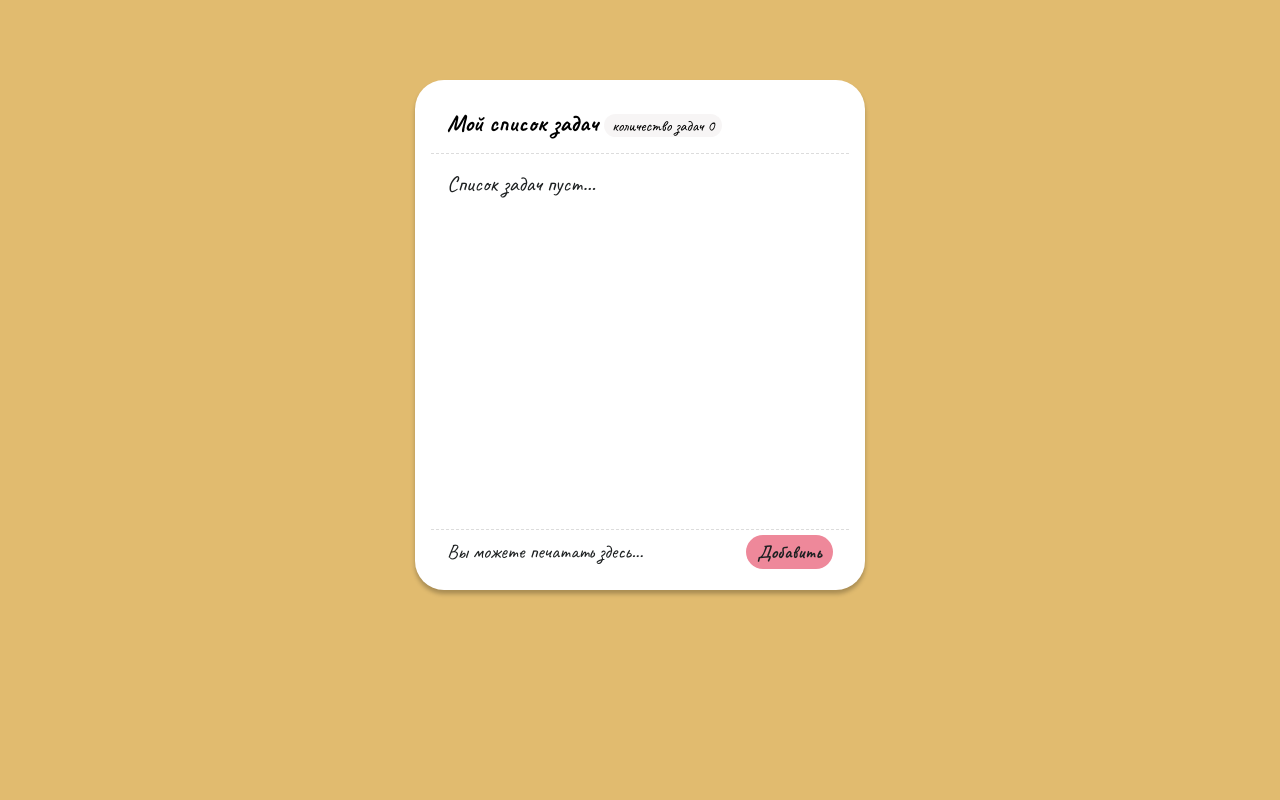
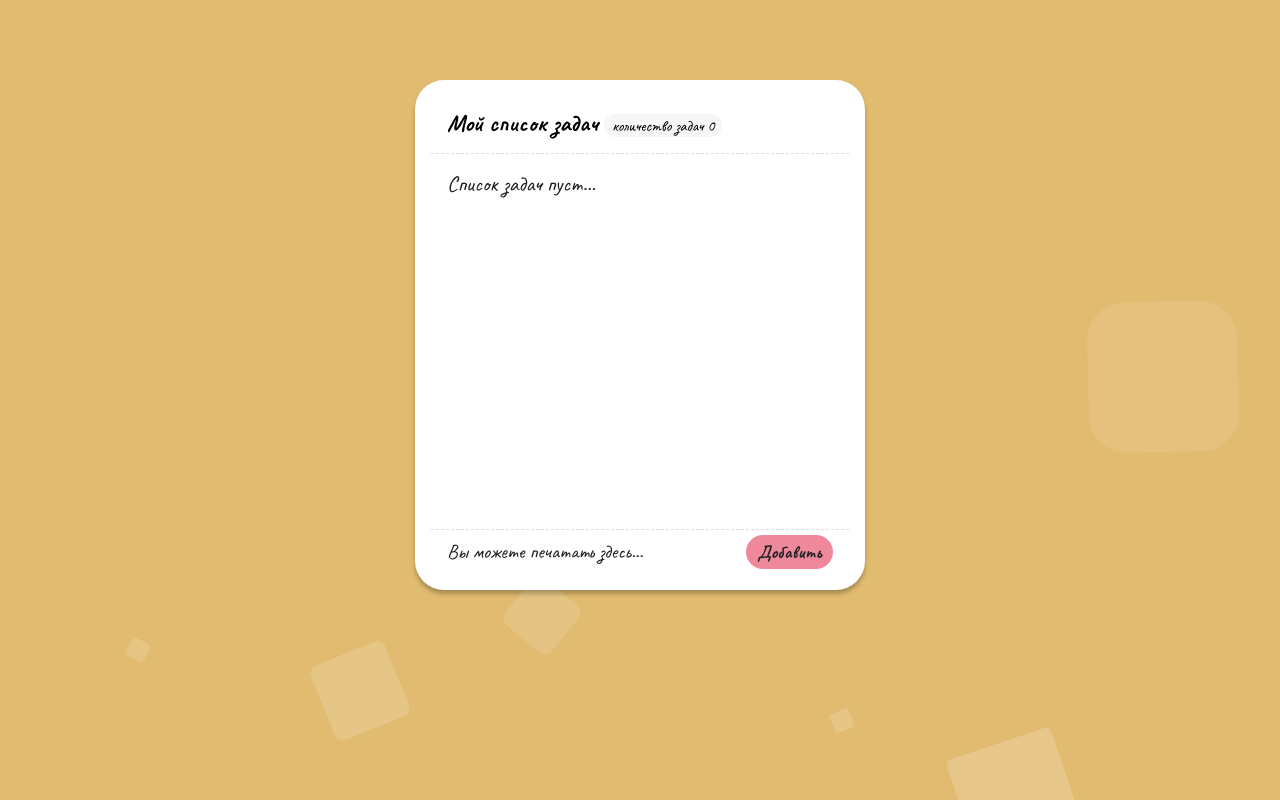
Before and after one commit to kixxpy/react-todo, a React (Vite) app: page / in a window 1280 px wide. Built offline with nearby package versions, Linux system fonts and the light colour scheme; a web font is replaced by a local one.

Commit message:
Реалезована возможность отметить задачу как выполнена

```diff
--- a/src/App.css
+++ b/src/App.css
@@ -22,3 +22,130 @@ body {
 .App {
 	text-align: center;
 }
+.context {
+	width: 100%;
+	position: absolute;
+	top: 50vh;
+}
+
+.context h1 {
+	text-align: center;
+	color: #fff;
+	font-size: 50px;
+}
+
+.area {
+	background: #4e54c8;
+	background: -webkit-linear-gradient(to left, #8f94fb, #4e54c8);
+	width: 100%;
+	height: 100vh;
+}
+
+.circles {
+	position: absolute;
+	top: 0;
+	left: 0;
+	width: 100%;
+	height: 100%;
+	overflow: hidden;
+}
+
+.circles li {
+	position: absolute;
+	display: block;
+	list-style: none;
+	width: 20px;
+	height: 20px;
+	background: rgba(255, 255, 255, 0.2);
+	animation: animate 25s linear infinite;
+	bottom: -150px;
+}
+
+.circles li:nth-child(1) {
+	left: 25%;
+	width: 80px;
+	height: 80px;
+	animation-delay: 0s;
+}
+
+.circles li:nth-child(2) {
+	left: 10%;
+	width: 20px;
+	height: 20px;
+	animation-delay: 2s;
+	animation-duration: 12s;
+}
+
+.circles li:nth-child(3) {
+	left: 70%;
+	width: 20px;
+	height: 20px;
+	animation-delay: 4s;
+}
+
+.circles li:nth-child(4) {
+	left: 40%;
+	width: 60px;
+	height: 60px;
+	animation-delay: 0s;
+	animation-duration: 18s;
+}
+
+.circles li:nth-child(5) {
+	left: 65%;
+	width: 20px;
+	height: 20px;
+	animation-delay: 0s;
+}
+
+.circles li:nth-child(6) {
+	left: 75%;
+	width: 110px;
+	height: 110px;
+	animation-delay: 3s;
+}
+
+.circles li:nth-child(7) {
+	left: 35%;
+	width: 150px;
+	height: 150px;
+	animation-delay: 7s;
+}
+
+.circles li:nth-child(8) {
+	left: 50%;
+	width: 25px;
+	height: 25px;
+	animation-delay: 15s;
+	animation-duration: 45s;
+}
+
+.circles li:nth-child(9) {
+	left: 20%;
+	width: 15px;
+	height: 15px;
+	animation-delay: 2s;
+	animation-duration: 35s;
+}
+
+.circles li:nth-child(10) {
+	left: 85%;
+	width: 150px;
+	height: 150px;
+	animation-delay: 0s;
+	animation-duration: 11s;
+}
+
+@keyframes animate {
+	0% {
+		transform: translateY(0) rotate(0deg);
+		opacity: 1;
+		border-radius: 0;
+	}
+
+	100% {
+		transform: translateY(-1000px) rotate(720deg);
+		opacity: 0;
+		border-radius: 50%;
+	}
+}
--- a/src/App.tsx
+++ b/src/App.tsx
@@ -4,6 +4,18 @@ import { TodoWrapper } from './components/TodoWrapper/TodoWrapper';
 function App(): JSX.Element {
 	return (
 		<div className='App'>
+			<ul className='circles'>
+				<li></li>
+				<li></li>
+				<li></li>
+				<li></li>
+				<li></li>
+				<li></li>
+				<li></li>
+				<li></li>
+				<li></li>
+				<li></li>
+			</ul>
 			<TodoWrapper />
 		</div>
 	);
--- a/src/components/Todo/Todo.module.css
+++ b/src/components/Todo/Todo.module.css
@@ -4,8 +4,10 @@
 	word-break: break-all;
 	flex-wrap: nowrap;
 	color: var(--text-color);
-	font-size: 20px;
+	font-size: 22px;
+	transition: all 0.4s ease-in-out;
 }
+
 .buttons {
 	display: flex;
 	gap: 10px;
@@ -16,3 +18,9 @@
 	outline: none;
 	cursor: pointer;
 }
+.completed {
+	text-decoration: line-through;
+	text-decoration-color: var(--text-color);
+	color: rgba(34, 172, 34, 0.859);
+	transition: all 0.2s ease-in-out;
+}
--- a/src/components/Todo/Todo.props.ts
+++ b/src/components/Todo/Todo.props.ts
@@ -1,3 +1,4 @@
 export interface TodoProps {
 	task: string;
+	onDelite: (task: string) => void;
 }
--- a/src/components/Todo/Todo.tsx
+++ b/src/components/Todo/Todo.tsx
@@ -1,18 +1,28 @@
+import cn from 'classnames';
+import { useState } from 'react';
 import styles from './Todo.module.css';
 import { TodoProps } from './Todo.props';
 
-export const Todo = ({ task }: TodoProps): JSX.Element => {
+export const Todo = ({ task, onDelite }: TodoProps): JSX.Element => {
+	const [completed, setCompleted] = useState<boolean>(false);
+
+	const completedStyle = () => {
+		setCompleted(!completed);
+	};
+
 	return (
 		<div className={styles['todo']}>
 			<div className={styles['buttons']}>
-				<button className={styles['button']}>
+				<button onClick={() => onDelite(task)} className={styles['button']}>
 					<img src='/trash.png' alt='Иконка удаления' />
 				</button>
-				<button className={styles['button']}>
+				<button onClick={completedStyle} className={styles['button']}>
 					<img src='/done.png' alt='Иконка выполено' />
 				</button>
 			</div>
-			<div className={styles['task']}>{task}</div>
+			<div className={cn(styles['task'], { [styles['completed']]: completed })}>
+				{task}
+			</div>
 		</div>
 	);
 };
--- a/src/components/TodoWrapper/TodoWrapper.module.css
+++ b/src/components/TodoWrapper/TodoWrapper.module.css
@@ -64,6 +64,9 @@
 	font-weight: 400;
 	line-height: 28px;
 }
+.input-error {
+	color: red;
+}
 .input::placeholder {
 	font-family: var(--font);
 	color: var(--text-color);
--- a/src/components/TodoWrapper/TodoWrapper.tsx
+++ b/src/components/TodoWrapper/TodoWrapper.tsx
@@ -3,13 +3,17 @@ import { Todo } from '../Todo/Todo';
 import styles from './TodoWrapper.module.css';
 
 export const TodoWrapper = (): JSX.Element => {
-	const [inputValue, setInputValue] = useState<string>('');
+	const [task, setTask] = useState<string>('');
 	const [tasks, setTasks] = useState<string[]>([]);
 
 	const addTask = (e: React.FormEvent): void => {
 		e.preventDefault();
-		setTasks([...tasks, inputValue]);
-		setInputValue('');
+		setTasks([...tasks, task]);
+		setTask('');
+	};
+
+	const deliteTask = (task: string) => {
+		setTasks(tasks.filter(item => item !== task));
 	};
 
 	return (
@@ -22,21 +26,21 @@ export const TodoWrapper = (): JSX.Element => {
 					<div className={styles['empty']}>Список задач пуст...</div>
 				)}
 				{tasks.map((task, index) => (
-					<Todo key={index} task={task} />
+					<Todo key={index} task={task} onDelite={() => deliteTask(task)} />
 				))}
 			</div>
 			<div className={styles['footer']}>
 				<form className={styles['form']}>
 					<input
 						className={styles['input']}
-						value={inputValue}
-						onChange={e => setInputValue(e.target.value)}
+						value={task}
+						onChange={e => setTask(e.target.value)}
 						type='text'
 						placeholder='Вы можете печатать здесь...'
 					/>
 					<button
 						onClick={addTask}
-						disabled={!inputValue}
+						disabled={!task}
 						className={styles['button']}
 						type='submit'
 					>
```
